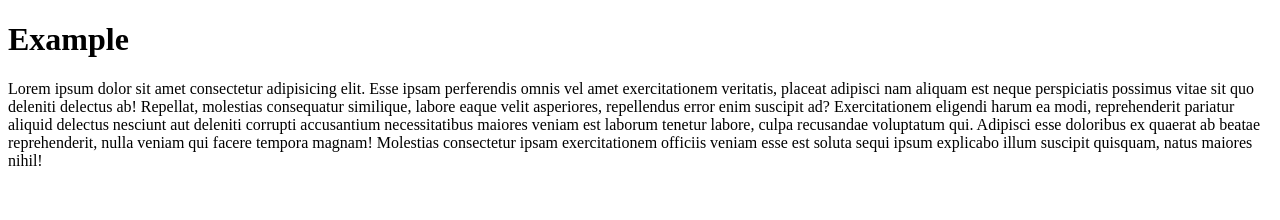
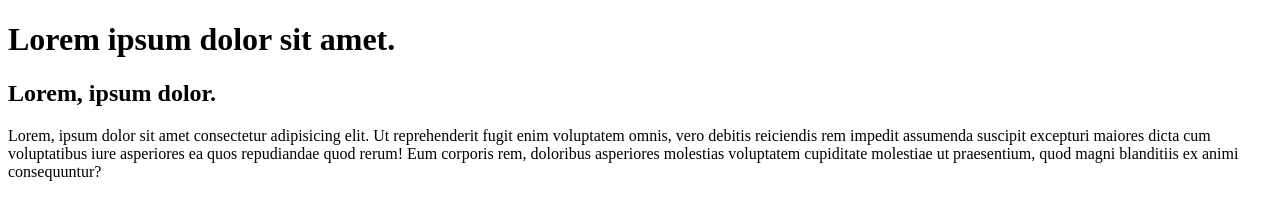
Before and after one commit to MaxBemax/goit-test1, a plain HTML site: page index.html in a window 1280 px wide. Drawn offline with Linux system fonts and the light colour scheme.

Commit message:
add some <p>

```diff
--- a/index.html
+++ b/index.html
@@ -1,12 +1,24 @@
 <!DOCTYPE html>
 <html lang="en">
-<head>
-   <meta charset="UTF-8">
-   <meta name="viewport" content="width=device-width, initial-scale=1.0">
-   <title>Document</title>
-</head>
-<body>
-   <h1>Example</h1>
-   <p>Lorem ipsum dolor sit amet consectetur adipisicing elit. Esse ipsam perferendis omnis vel amet exercitationem veritatis, placeat adipisci nam aliquam est neque perspiciatis possimus vitae sit quo deleniti delectus ab! Repellat, molestias consequatur similique, labore eaque velit asperiores, repellendus error enim suscipit ad? Exercitationem eligendi harum ea modi, reprehenderit pariatur aliquid delectus nesciunt aut deleniti corrupti accusantium necessitatibus maiores veniam est laborum tenetur labore, culpa recusandae voluptatum qui. Adipisci esse doloribus ex quaerat ab beatae reprehenderit, nulla veniam qui facere tempora magnam! Molestias consectetur ipsam exercitationem officiis veniam esse est soluta sequi ipsum explicabo illum suscipit quisquam, natus maiores nihil!</p>
-</body>
+  <head>
+    <meta charset="UTF-8" />
+    <meta name="viewport" content="width=device-width, initial-scale=1.0" />
+    <title>Document</title>
+  </head>
+  <body>
+    <h1>Lorem ipsum dolor sit amet.</h1>
+    <!-- <p>
+      Lorem ipsum dolor sit amet, consectetur adipiscing elit. Ut enim ad minim
+      veniam, quis nostrud exercitation.
+    </p> -->
+    <h2>Lorem, ipsum dolor.</h2>
+    <p>
+      Lorem, ipsum dolor sit amet consectetur adipisicing elit. Ut reprehenderit
+      fugit enim voluptatem omnis, vero debitis reiciendis rem impedit assumenda
+      suscipit excepturi maiores dicta cum voluptatibus iure asperiores ea quos
+      repudiandae quod rerum! Eum corporis rem, doloribus asperiores molestias
+      voluptatem cupiditate molestiae ut praesentium, quod magni blanditiis ex
+      animi consequuntur?
+    </p>
+  </body>
 </html>
```
Also changed, not shown: .prettierrc.json.
